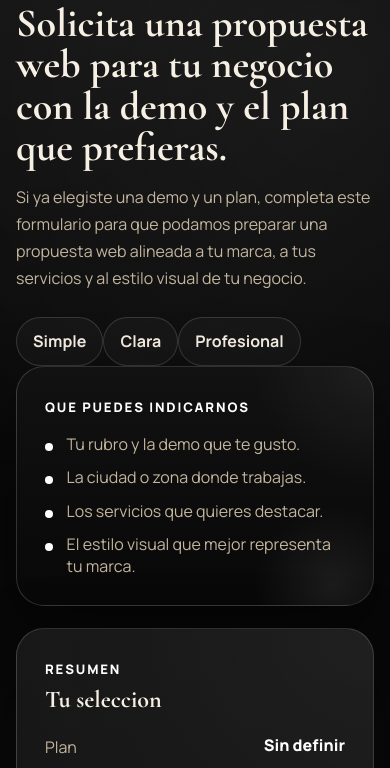
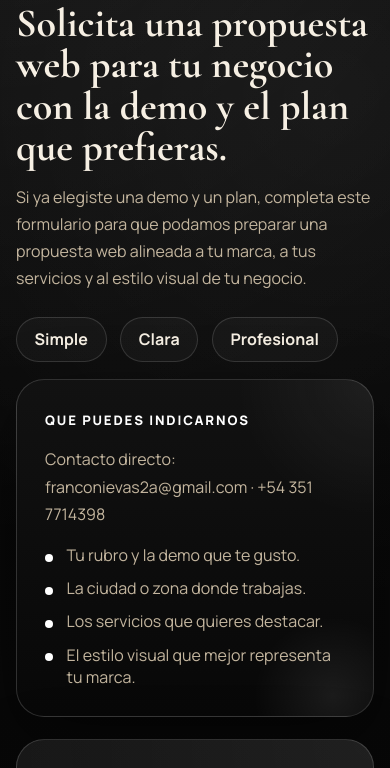
Before and after one commit to FrancoNM01/paginarg-site, a PHP site: page /pedido.html in a window 390 px wide. Shown: the part 216-984 px from the top of the page. Run offline with PHP 8.4, Linux system fonts and the light colour scheme.

Commit message:
Ajustar espaciado mobile y datos de contacto

```diff
--- a/index.html
+++ b/index.html
@@ -577,6 +577,7 @@
       <div>
         <a href="#hero" class="brand footer-brand">PAGINARG</a>
         <p>Diseno de paginas web para negocios, restaurantes, gimnasios, estudios juridicos e inmobiliarias.</p>
+        <p><a href="mailto:franconievas2a@gmail.com">franconievas2a@gmail.com</a> · <a href="https://wa.me/543517714398">+54 351 7714398</a></p>
       </div>
       <div class="footer-links">
         <a href="#catalogo">Demos</a>
--- a/pedido.html
+++ b/pedido.html
@@ -64,6 +64,7 @@
 
         <div class="order-card">
           <span class="section-tag">Que puedes indicarnos</span>
+          <p class="hero-text">Contacto directo: <a href="mailto:franconievas2a@gmail.com">franconievas2a@gmail.com</a> · <a href="https://wa.me/543517714398">+54 351 7714398</a></p>
           <ul class="summary-list">
             <li>Tu rubro y la demo que te gusto.</li>
             <li>La ciudad o zona donde trabajas.</li>
--- a/script.js
+++ b/script.js
@@ -130,7 +130,7 @@ if (orderForm) {
       `Extras de interes: ${fields.extras.value || "Sin definir"}`,
     ];
 
-    const whatsappUrl = `https://wa.me/5491155555555?text=${encodeURIComponent(messageLines.join("\n"))}`;
+    const whatsappUrl = `https://wa.me/543517714398?text=${encodeURIComponent(messageLines.join("\n"))}`;
     window.open(whatsappUrl, "_blank", "noopener");
   });
 }
--- a/styles.css
+++ b/styles.css
@@ -573,15 +573,19 @@ h3 {
 
 .summary-grid {
   display: flex;
+  flex-wrap: wrap;
+  gap: 0.85rem;
   margin-top: 1.5rem;
+  margin-bottom: 1.1rem;
 }
 
 .summary-chip {
-  padding: 0.8rem 1rem;
+  padding: 0.85rem 1.1rem;
   border-radius: var(--radius-sm);
   border: 1px solid rgba(255, 255, 255, 0.14);
   background: rgba(255, 255, 255, 0.03);
   font-weight: 700;
+  line-height: 1;
 }
 
 .order-card {
```
